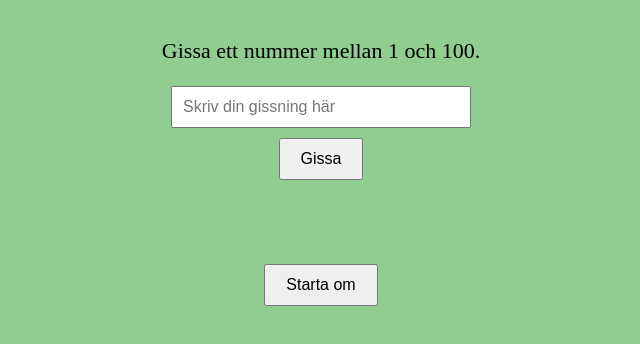
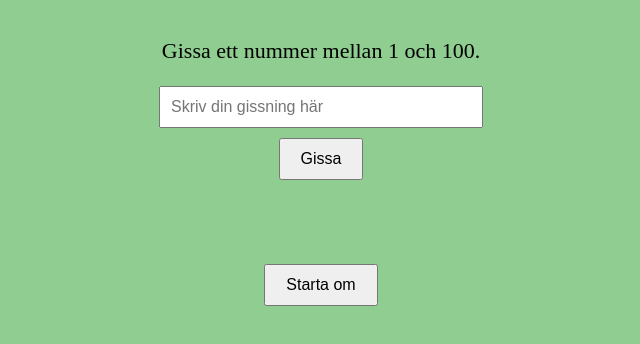
Before and after one commit to lindaalbrektsson/gissanummer, a plain HTML site: page index.html in a window 1280 px wide. Shown: the part 286-630 px from the top of the page, without its empty margins (319-959 px from the left). Drawn offline with Linux system fonts and the light colour scheme.

Commit message:
try again

```diff
--- a/style.css
+++ b/style.css
@@ -1,7 +1,3 @@
-*{
-box-sizing:border-box
-}
-
 body{
     background-color: #90cd90;
 }
```
